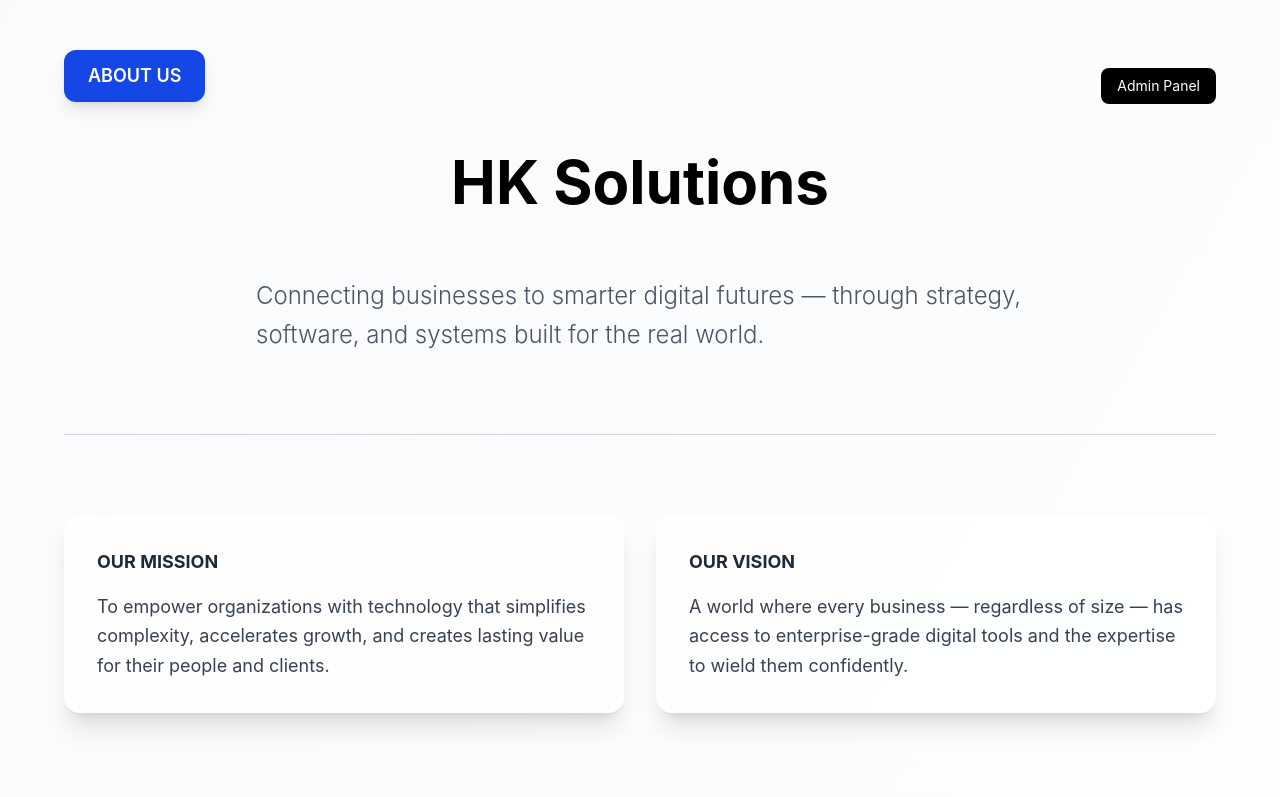
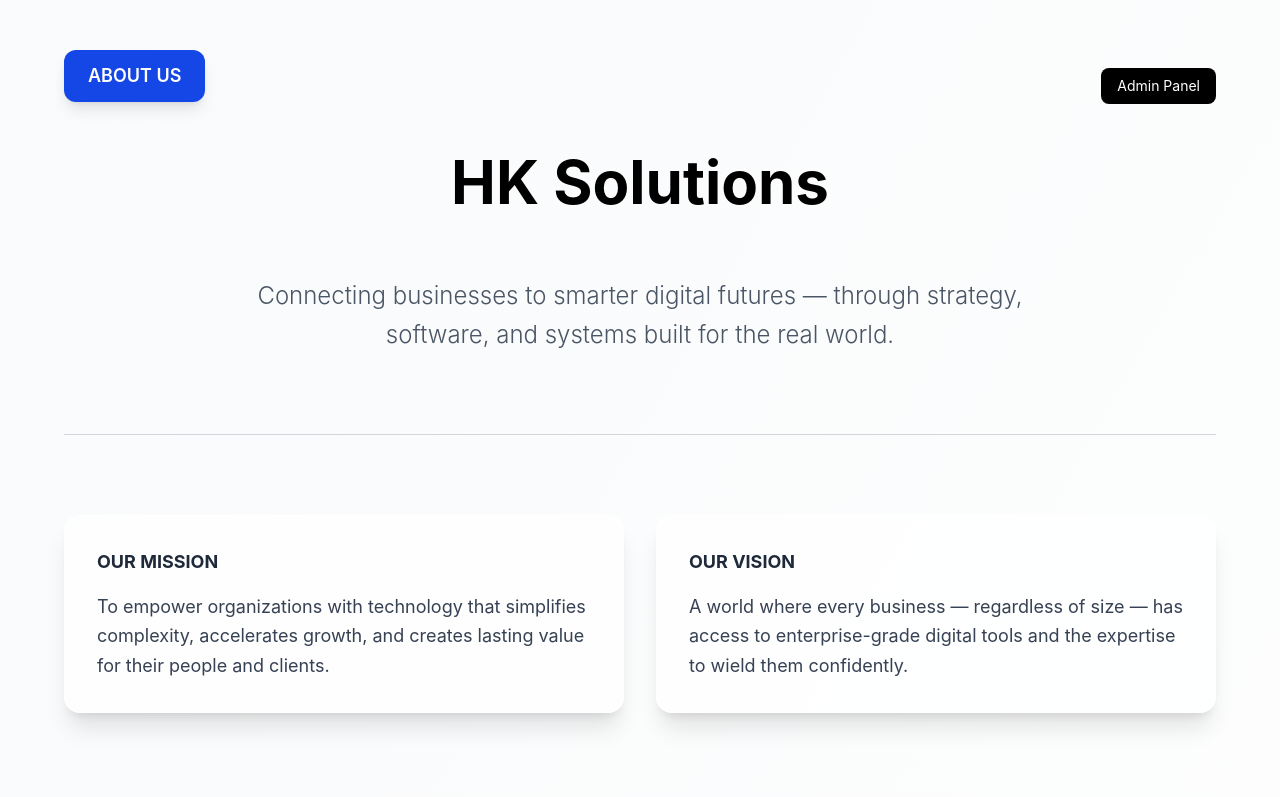
Before and after one commit to laibaaslam713/HK-Internship, a React (Vite) app in the folder 2-About-Team/: page / in a window 1280 px wide. Shown: the top 797 px of the page. Built offline with nearby package versions, Linux system fonts and the light colour scheme.

Commit message:
update changes

```diff
--- a/2-About-Team/src/Pages/AboutPage.jsx
+++ b/2-About-Team/src/Pages/AboutPage.jsx
@@ -26,7 +26,7 @@
           HK Solutions
         </h1>
 
-        <p className="text-xl lg:text-2xl text-gray-600 max-w-3xl mx-auto leading-relaxed font-light">
+        <p className="text-xl text-center lg:text-2xl text-gray-600 max-w-3xl mx-auto leading-relaxed font-light">
           Connecting businesses to smarter digital futures — through strategy,
           software, and systems built for the real world.
         </p>
```
